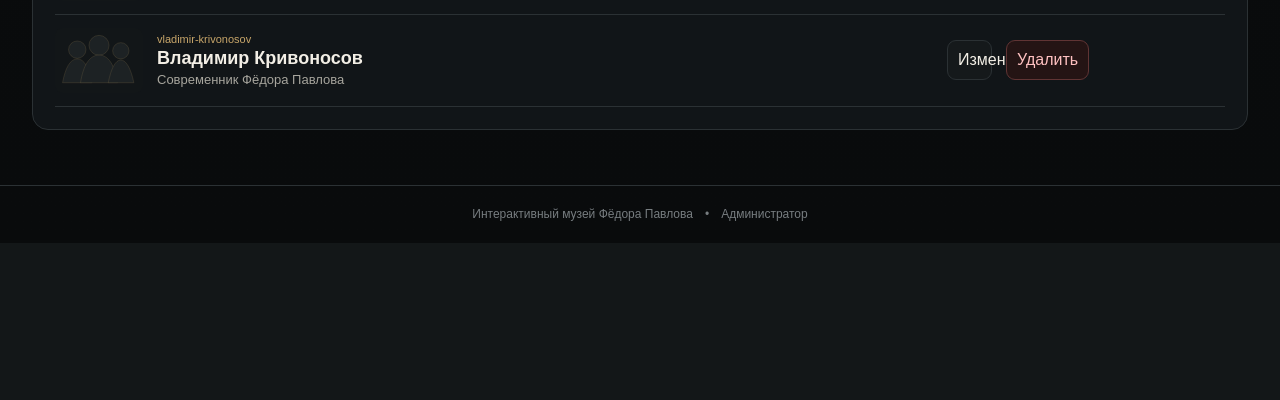
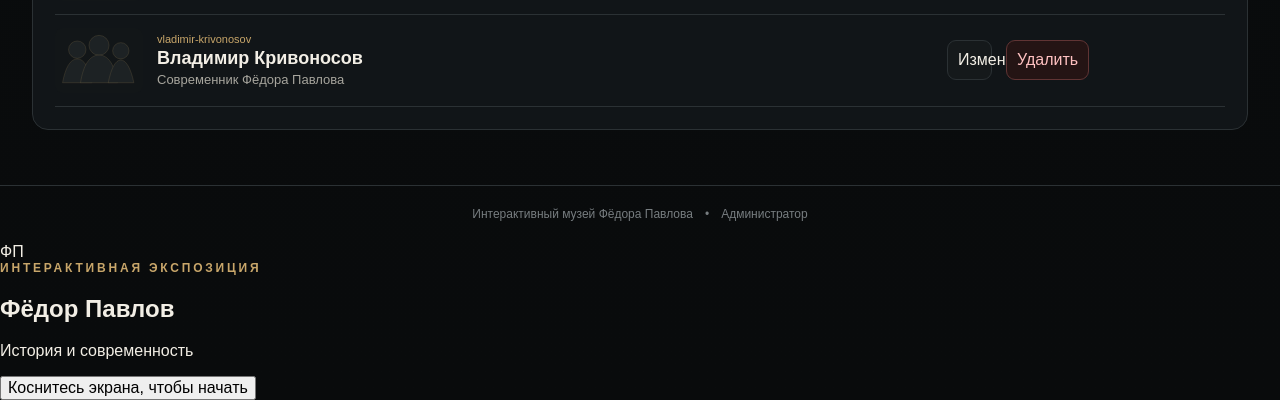
Before and after one commit to asbcorp24/pavlov, a Flask app: page /admin in a window 1280 px wide. Shown: the part 2709-3109 px from the top of the page. Before the commit the page ends 2930 px from the top, so only its background shows below. Run offline with Flask 3, Linux system fonts and the light colour scheme; the visitor is signed in with stand-in values (Sample User, id 1); data comes from the database, SQL or seed files in the repository.

Commit message:
Add museum idle screensaver

```diff
--- a/templates/base.html
+++ b/templates/base.html
@@ -29,6 +29,17 @@
     <a href="{{ url_for('admin_login') }}">Администратор</a>
   </footer>
 </div>
+
+<div id="screensaver" class="screensaver" aria-hidden="true">
+  <div class="screensaver-pattern"></div>
+  <div class="screensaver-inner">
+    <div class="screensaver-mark">ФП</div>
+    <div class="eyebrow">Интерактивная экспозиция</div>
+    <h2>Фёдор Павлов</h2>
+    <p>История и современность</p>
+    <button type="button" id="wakeMuseum">Коснитесь экрана, чтобы начать</button>
+  </div>
+</div>
 <script src="{{ url_for('static', filename='js/app.js') }}"></script>
 </body>
 </html>
```
